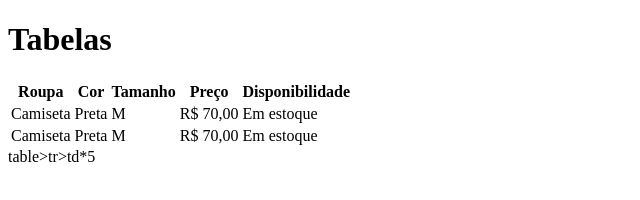
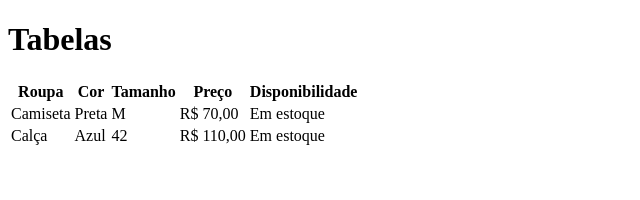
Before and after one commit to Ariane-PS/aula-tabelas, a plain HTML site: page index.html in a window 1280 px wide. Shown: the whole page, without its empty margins (0-640 px from the left). Drawn offline with Linux system fonts and the light colour scheme.

Commit message:
modifiquei segundo item da tabela

```diff
--- a/index.html
+++ b/index.html
@@ -25,15 +25,15 @@
             <td>Em estoque</td>
         </tr>
         <tr>
-            <td>Camiseta</td>
-            <td>Preta</td>
-            <td>M</td>
-            <td>R$ 70,00</td>
+            <td>Calça</td>
+            <td>Azul</td>
+            <td>42</td>
+            <td>R$ 110,00</td>
             <td>Em estoque</td>
         </tr>
     </table>
 
 
- table>tr>td*5
+ <!-- table>tr>td*5 -->
 </body>
 </html>
```
